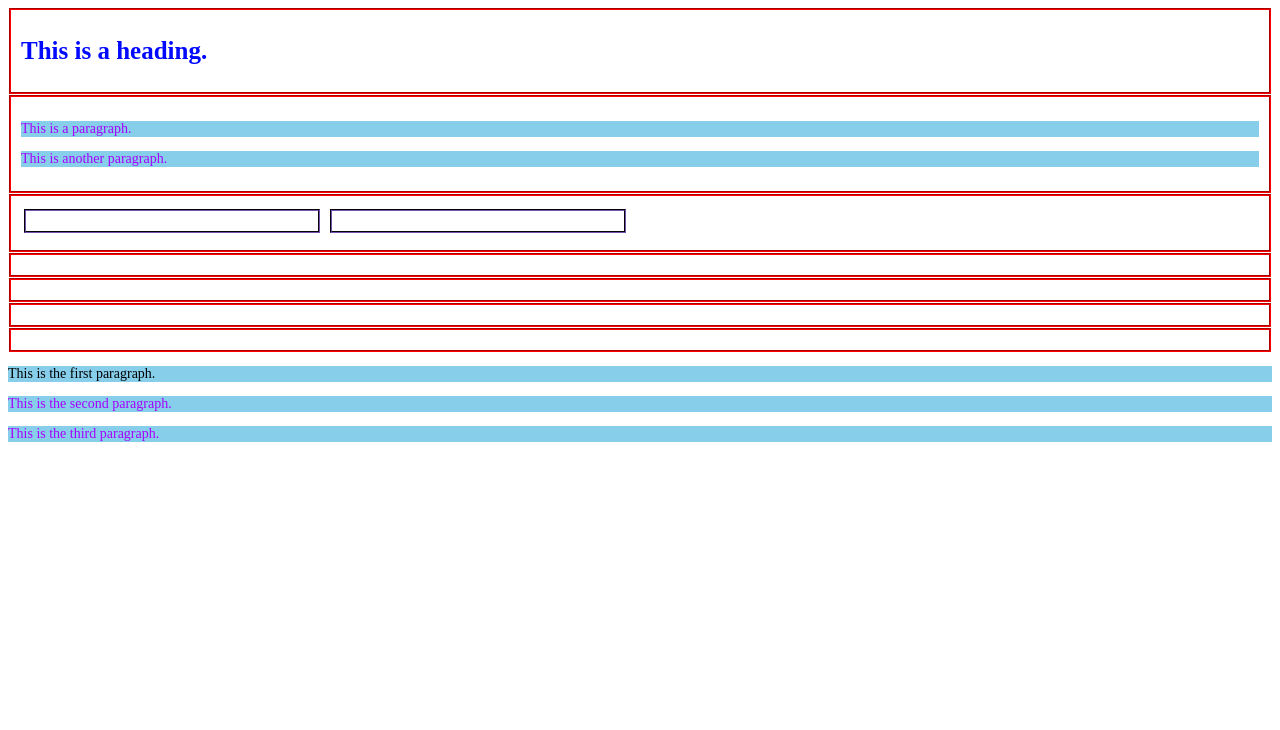
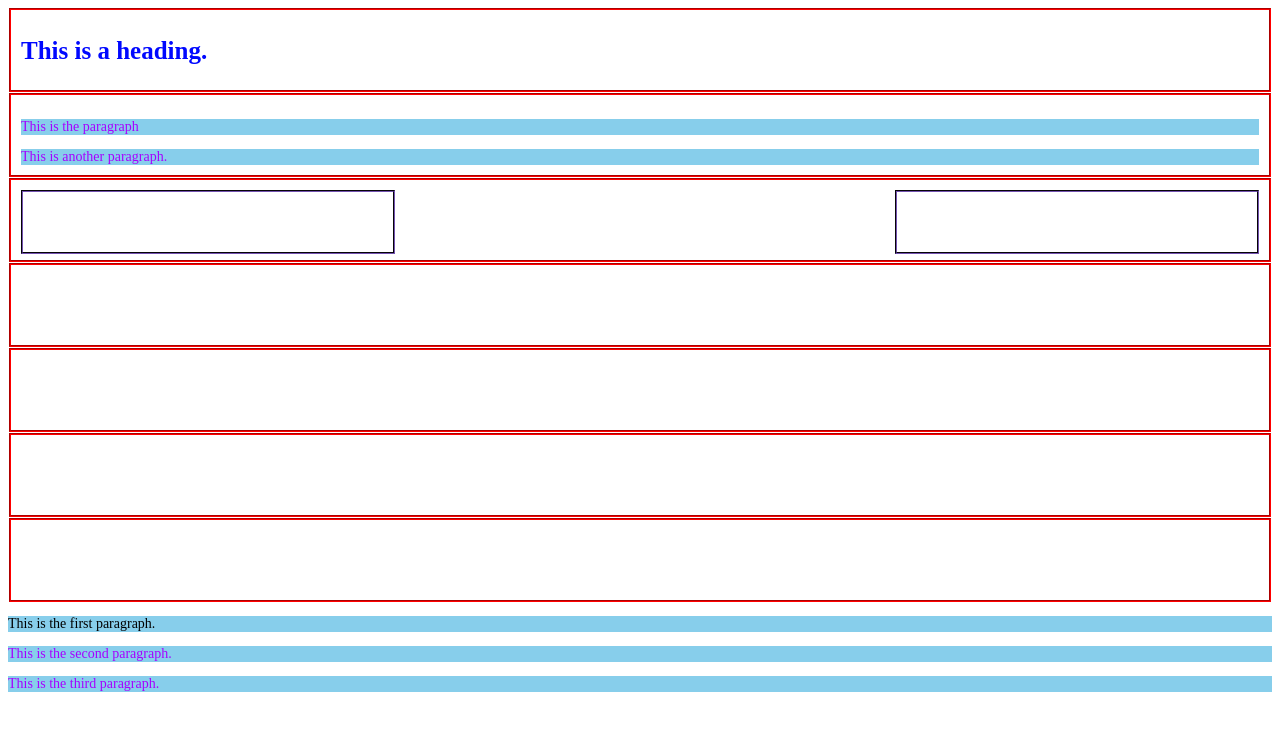
Before and after one commit to Athar891/Web-Development, a plain HTML site: page index.html in a window 1280 px wide. Drawn offline with Linux system fonts and the light colour scheme.

Commit message:
8th commit

```diff
--- a/CSS/Style.css
+++ b/CSS/Style.css
@@ -20,6 +20,7 @@ p {
 /* Understanding the border property */
 /* Creating a wireframe...*/
 .row {
+    height: 60px;
     border-style: groove;
     border-color: red;
     border-width: 2px;
@@ -27,12 +28,21 @@ p {
     margin: 1px;
     padding: 10px;
 }
-.col {
-    display: inline-block;
-    width: 272px;
+.col1 {
+    float: left;
+    width: 310px;
     border-style: groove;
     border-color: rgb(60, 43, 92);
     border-width: 2px;
-    margin: 3px;
-    padding: 10px;
+    margin: 0px;
+    padding: 30px;
 }
+.col2 {
+    float: Right;
+    width: 300px;
+    border-style: groove;
+    border-color: rgb(60, 43, 92);
+    border-width: 2px;
+    margin: 0px;
+    padding: 30px;
+}
--- a/CSS/Style1.css
+++ b/CSS/Style1.css
@@ -1,10 +1,6 @@
 * {
     box-sizing: border-box;
 }
-/*
-body {
-    margin: 0px;
-}*/
 .row {
     border-style: groove;
     border-color: black;
@@ -14,7 +10,7 @@ body {
     margin: 0px;
 }
 .col {
-    display: inline-block;
+    float: right;
     border-style: groove;
     border-width: 1px;
     height: 99px;
--- /dev/null
+++ b/CSS/Style2.css
@@ -0,0 +1,22 @@
+body {
+    display: block;
+    margin: 0px;
+}
+.box {
+    display: flex;
+    flex-direction: row;
+    box-sizing: border-box;
+    border-style: dashed;
+    height: 100px;
+    width: auto;
+}
+.col1 {
+    flex-basis: 250px;
+    border-style: groove;
+    flex-grow: 1;
+}
+.col2 {
+    flex-basis: 250px;
+    border-style: groove;
+    flex-grow: 1;
+}
--- a/index.html
+++ b/index.html
@@ -9,12 +9,12 @@
             <h1 class="head">This is a heading.</h1>
         </div>
         <div class="row">
-            <p id="p0">This is a paragraph.</p>
+            <p id="p0">This is the paragraph</p>
             <p>This is another paragraph.</p>
         </div>
         <div class="row">
-            <div class="col"></div>
-            <div class="col"></div>
+            <div class="col1"></div>
+            <div class="col2"></div>
         </div>
         <div class="row">
 
```
Also changed, not shown: Flexbox.html (added, +15 -0 lines), Tags.html (+1 -1 lines).
